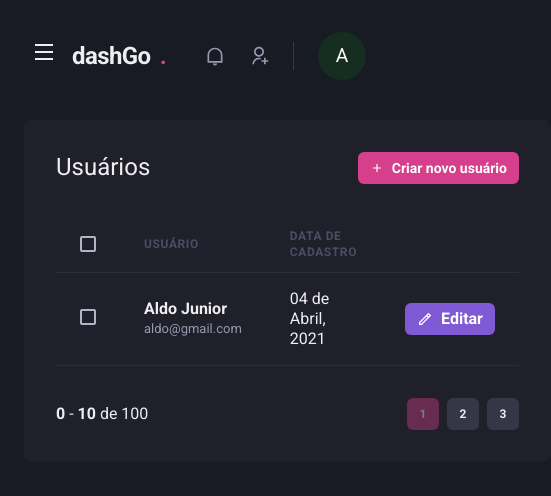
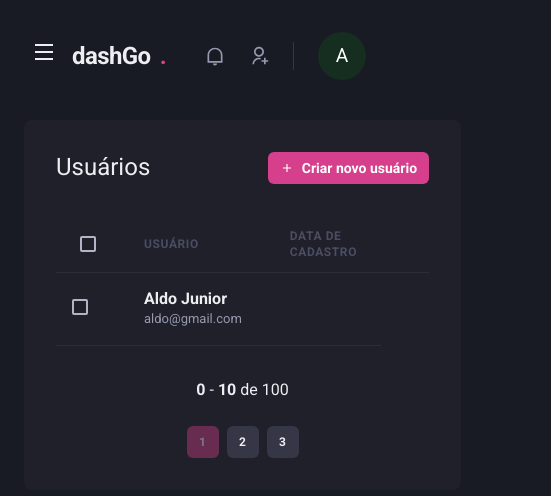
Before and after one commit to M4ster3001/dashGo, a Next.js app: page /users in a window 390 px wide. Shown: the top 496 px of the page, 551 px wide, since content can reach past the window. Built offline with nearby package versions, Linux system fonts and the light colour scheme.

Commit message:
responsividade dashboard e listagem dos usuários

```diff
--- a/src/components/Pagination/index.tsx
+++ b/src/components/Pagination/index.tsx
@@ -5,7 +5,7 @@ import PaginationItem from './PaginationItem';
 export default function Pagination() {
   return (
     <Stack
-      direction="row"
+      direction={['column', 'row']}
       mt="8"
       justify="space-between"
       align="center"
--- a/src/pages/dashboard.tsx
+++ b/src/pages/dashboard.tsx
@@ -72,14 +72,14 @@ export default function Dashboard() {
         <Sidebar />
 
         <SimpleGrid flex="1" gap="4" minChildWidth="320px" align="flex-start">
-          <Box p="8" bg="gray.800" borderRadius={8} pb="4">
+          <Box p={['6', '8']} bg="gray.800" borderRadius={8} pb="4">
             <Text fontSize="lg" mb="4">
               Inscritos
             </Text>
 
             <Chart options={options} series={series} type="area" height={160} />
           </Box>
-          <Box p="8" bg="gray.800" borderRadius={8} pb="4">
+          <Box p={['6', '8']} bg="gray.800" borderRadius={8} pb="4">
             <Text fontSize="lg" mb="4">
               Taxa de abertura
             </Text>
--- a/src/pages/users/index.tsx
+++ b/src/pages/users/index.tsx
@@ -12,6 +12,7 @@ import {
   Th,
   Thead,
   Tr,
+  useBreakpointValue,
 } from '@chakra-ui/react';
 import Header from '@components/Header';
 import Pagination from '@components/Pagination';
@@ -20,6 +21,11 @@ import React from 'react';
 import { RiAddLine, RiPencilLine } from 'react-icons/ri';
 
 export default function UserList() {
+  const isWideVersion = useBreakpointValue({
+    base: false,
+    lg: true,
+  });
+
   return (
     <Box>
       <Header />
@@ -58,7 +64,7 @@ export default function UserList() {
 
             <Tbody>
               <Tr>
-                <Td px="6">
+                <Td px={['4', '4', '6']}>
                   <Checkbox colorScheme="pink" />
                 </Td>
                 <Td>
@@ -69,8 +75,9 @@ export default function UserList() {
                     </Text>
                   </Box>
                 </Td>
-                <Td>04 de Abril, 2021</Td>
+                {isWideVersion && <Td>04 de Abril, 2021</Td>}
                 <Td>
+                  {isWideVersion && (
                     <Button
                       as="a"
                       size="sm"
@@ -80,6 +87,7 @@ export default function UserList() {
                     >
                       Editar
                     </Button>
+                  )}
                 </Td>
               </Tr>
             </Tbody>
```
Lines whose indentation alone changed are shown as unchanged.
